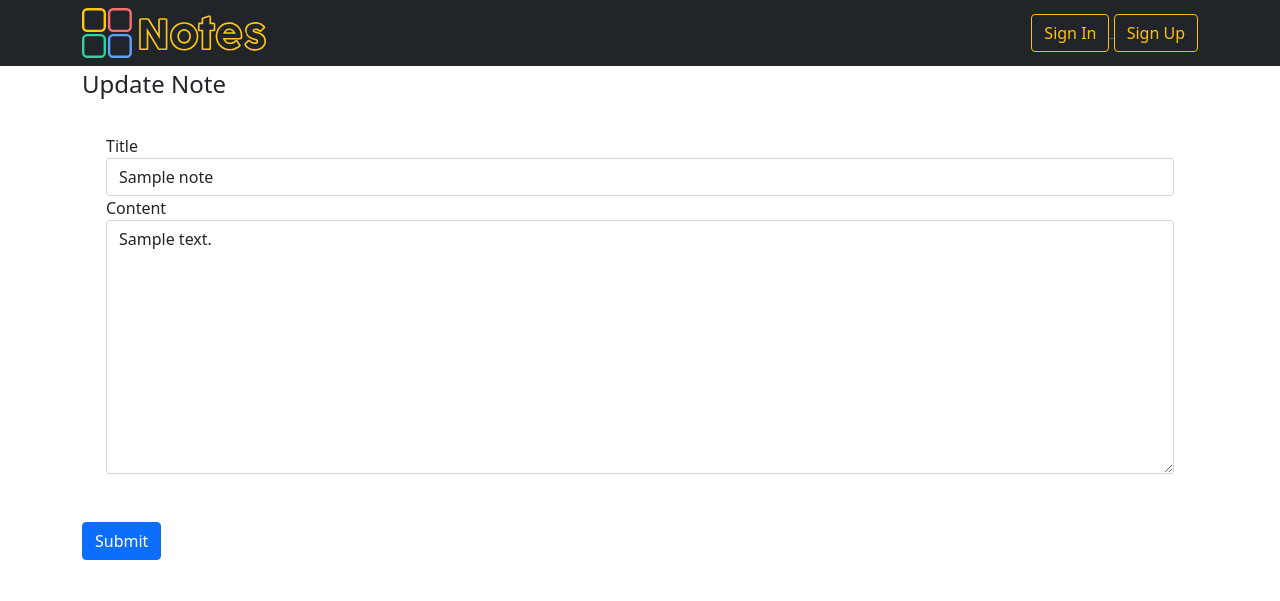
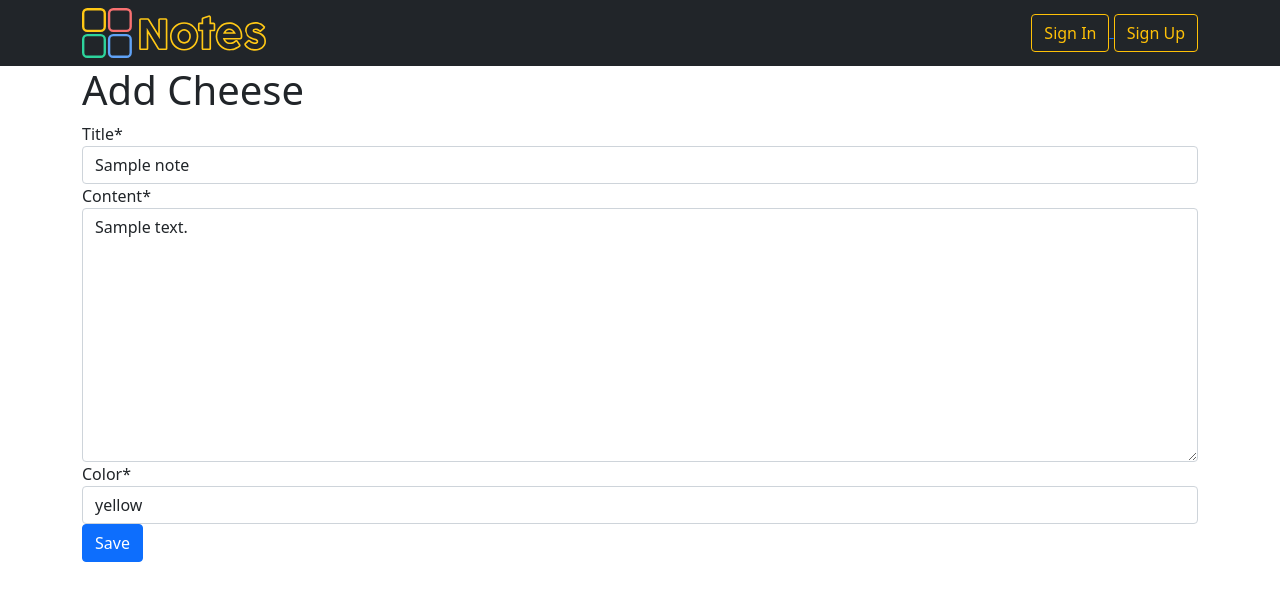
Before and after one commit to osamamhd/notes-app, a Django app: a page that uses notes_app/templates/note/note_update.html in a window 1280 px wide. Shown: the top 601 px of the page. Run offline with Django 3.2, Linux system fonts and the light colour scheme; tables that the repository leaves empty hold one stand-in row (values such as "Sample post"); some libraries are stand-ins or nearby versions.

Commit message:
update note update html file to use crispy form.

```diff
--- a/notes_app/templates/note/note_update.html
+++ b/notes_app/templates/note/note_update.html
@@ -1,24 +1,13 @@
 {% extends "base.html" %}
+{% load crispy_forms_tags %}
 
 {% block title %}New Note{% endblock %}
 
 {% block content %}
-
-<form action="" method="POST">
+<h1>Add Cheese</h1>
+<form method="post" action="{% url 'note:update' note.slug %}">
     {% csrf_token %}
-    <fieldset>
-        <legend>Update Note</legend>
-        <div class="form-group p-4 my-4">
-            <div class="form-group">
-                <label for="title">Title</label><br>
-                <input type="text" value="{{ note.title }}" name="title" placeholder="Note title" required id="title" class="form-control">
-            </div>
-            <div class="form-group">
-                <label for="content">Content</label>
-                <textarea name="content" placeholder="Type note description here" required id="content" cols="30" rows="10" class="form-control">{{ note.content }}</textarea>
-            </div>
-        </div>
-        <button type="submit" class="btn btn-primary">Submit</button>
-    </fieldset>
+    {{ form|crispy }}
+    <button type="submit" class="btn btn-primary">Save</button>
 </form>
 {% endblock content %}
```
